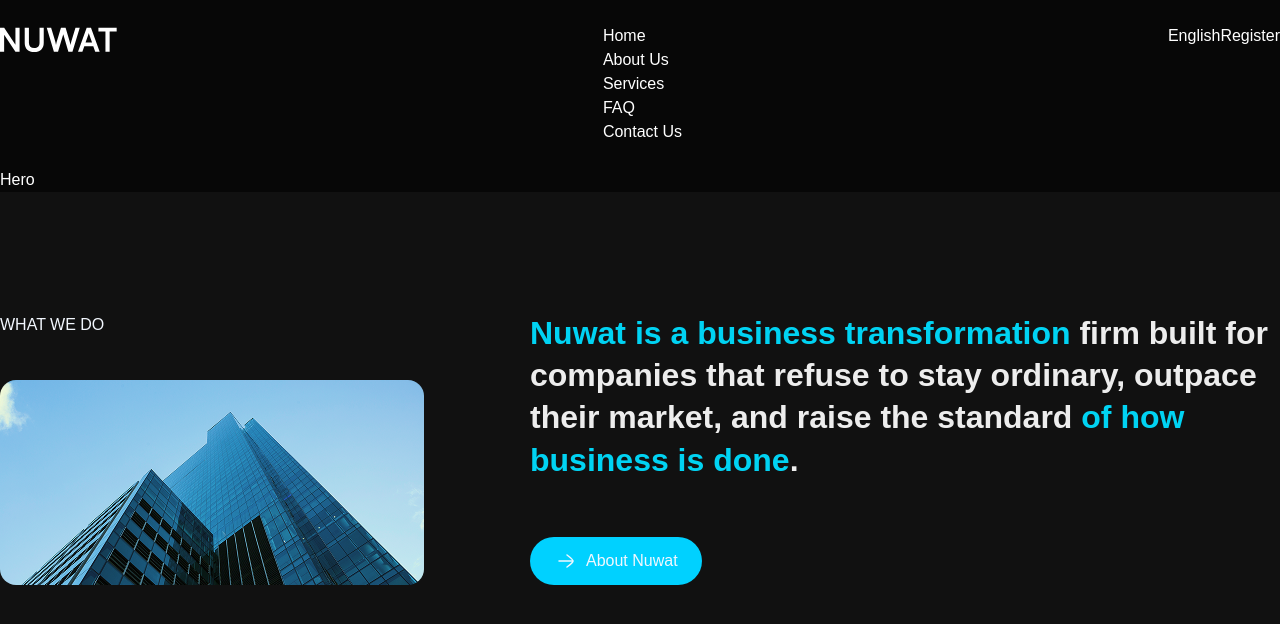
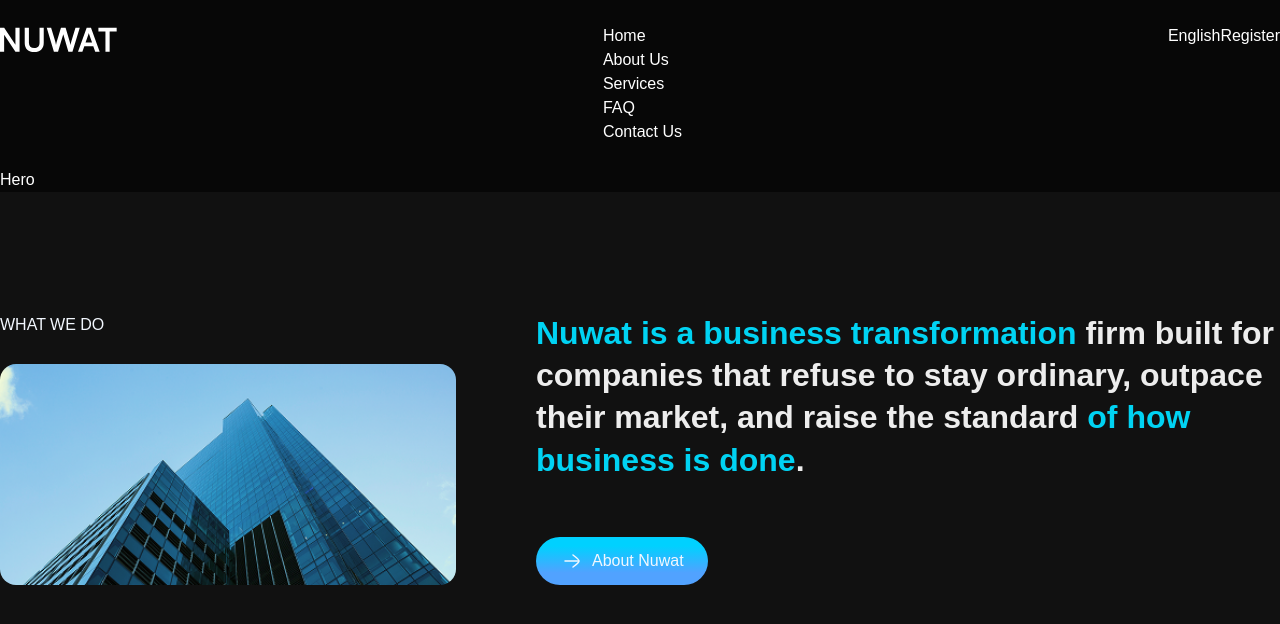
Before and after one commit to Cozmiq-Codes/nuwat, a Next.js app: page / in a window 1280 px wide. Shown: the top 624 px of the page. Built offline with nearby package versions, Linux system fonts and the light colour scheme.

Commit message:
refactor(ui): update WhatWeDo section and global styles

```diff
--- a/app/globals.css
+++ b/app/globals.css
@@ -2,6 +2,7 @@
 
 :root {
   --background: #070707;
+  --foreground: #f2f7fe;
 }
 
 @theme inline {
@@ -13,6 +14,7 @@
 @media (prefers-color-scheme: dark) {
   :root {
     --background: #070707;
+    --foreground: #f2f7fe;
   }
 }
 
@@ -48,35 +50,41 @@ body {
   @apply bg-[#FFFFFF0A] px-6 py-2 rounded-[42px] border border-[#00D1FF0A];
 }
 
-/*What we do*/
+/* What we do */
 .what_we_do {
   @apply bg-[#ffffff0a];
 }
 
 .section-wrapper {
-  @apply flex flex-row gap-20 py-[120px] justify-between;
+  @apply flex flex-col lg:flex-row gap-10 lg:gap-20 py-[80px] lg:py-[120px] px-4 md:px-8 lg:px-0 justify-between;
 }
 
-.what_we_do_left{
-  @apply flex flex-col gap-4 justify-between;
+.what_we_do_left {
+  @apply flex flex-col gap-4 justify-between w-[100%] lg:w-[38%];
 }
 
 .what_we_do_right {
-  @apply flex flex-col gap-6 max-w-[750px];
+  @apply flex flex-col gap-6 w-[100%] lg:w-[62%];
 }
 
-.what_we_do_img img{
-  @apply rounded-2xl w-auto h-auto object-contain shrink-0;
+.what_we_do_img img {
+  @apply rounded-2xl w-[100%] h-[100%] object-contain shrink-0;
 }
 
-.wwdl_title{
+.wwdl_title {
   @apply text-[#F2F7FE] font-normal text-[16px] leading-[1.6];
 }
 
-.wwdr_heading{
-  @apply text-[#EDEDED] font-bold text-[32px] leading-[1.32];
+.wwdr_heading {
+  @apply text-[#EDEDED] font-semibold lg:font-bold text-[24px] lg:text-[32px] leading-[1.32];
 }
 
-.primary_button{
-  @apply text-[#F2F7FE] mt-8 inline-flex items-center gap-2 rounded-full bg-[#00D1FF] px-6 py-3 font-medium hover:bg-cyan-400 transition;
+.primary_button {
+  @apply text-[#F2F7FE] mt-8 inline-flex items-center gap-2 rounded-[46px]
+    bg-[linear-gradient(180deg,_#00D1FF_18.78%,_#51A2FF_74.66%)]
+    px-6 py-3 font-medium transition;
 }
+
+.primary_button:hover {
+  @apply bg-[linear-gradient(180deg,_#51A2FF_18.78%,_#00D1FF_74.66%)];
+}
--- a/components/home/what-we-do/WhatWeDo.tsx
+++ b/components/home/what-we-do/WhatWeDo.tsx
@@ -20,8 +20,7 @@ const WhatWeDo = () => {
                             <span className="text-cyan-400">of how business is done</span>.
                         </h3>
                         <div className={"what_we_do_btn"}>
-                            <button className="primary_button"><span><Image src="/layout/what-we-do/right_icon.svg" alt="Right Icon" width={24} height={24} /></span>About Nuwat
-                            </button>
+                            <button className="primary_button"><span><Image src="/layout/what-we-do/right_icon.svg" alt="Right Icon" width={24} height={24} /></span>About Nuwat</button>
                         </div>
                     </div>
                 </div>
```
